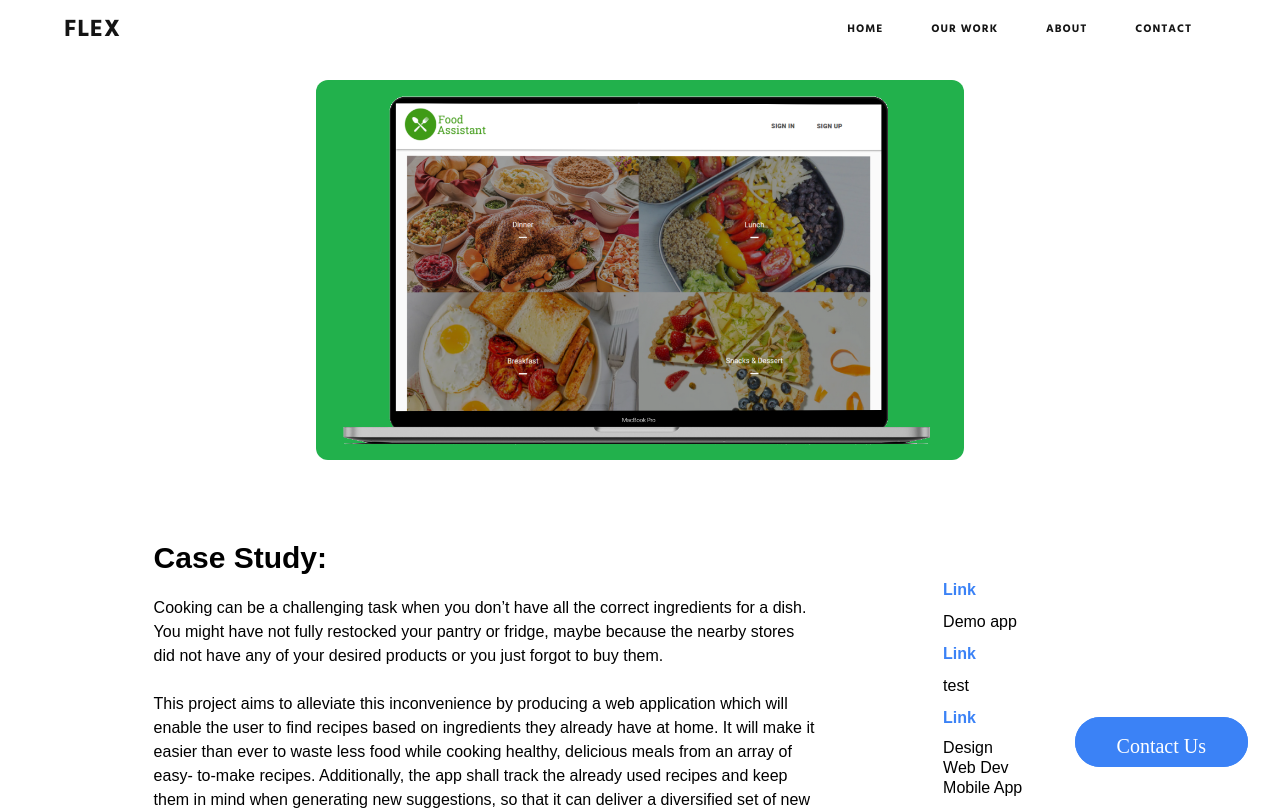
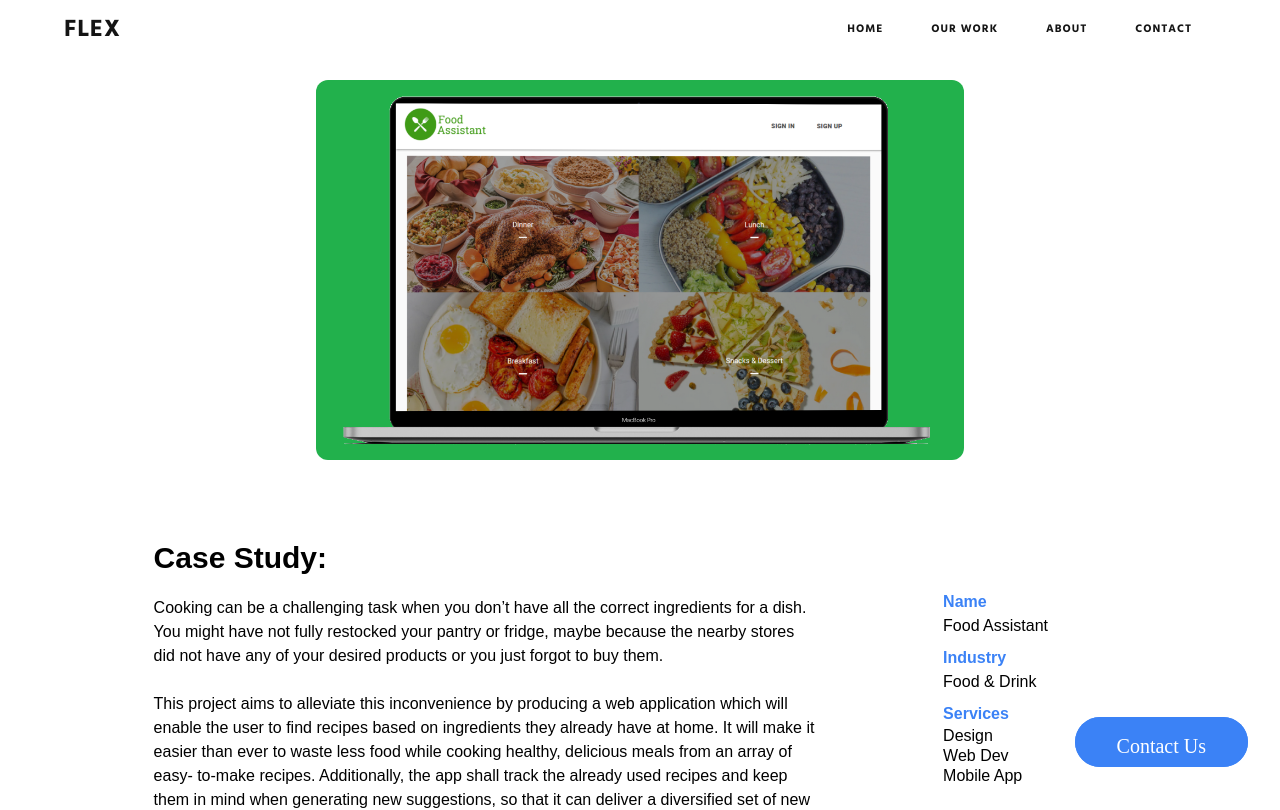
Before and after one commit to PaulGansca/Flex, a React (Vite) app: page /our-work/project-2 in a window 1280 px wide. Shown: the top 810 px of the page. Built offline with nearby package versions, Linux system fonts and the light colour scheme; a web font is replaced by a local one.

Commit message:
small adjustments

```diff
--- a/src/pages/ProjectOne.tsx
+++ b/src/pages/ProjectOne.tsx
@@ -1,11 +1,11 @@
-import BodySculpt from '../assets/BodySculpt.png';
-import WorkoutLogs from '../assets/workoutlogs.jpg';
-import WorkoutPage from '../assets/BodySculpt-2.png';
-import ExercisePage from '../assets/ExercisePage.jpg';
-import AccountPage from '../assets/accountpage.jpg';
-import useLoadAnimation from '../hooks/useLoadAnimation';
-import Table from '../components/project-one/table';
-import SlideShow, { ProjectImage } from '../components/SlideShow';
+import BodySculpt from "../assets/BodySculpt.png";
+import WorkoutLogs from "../assets/workoutlogs.jpg";
+import WorkoutPage from "../assets/BodySculpt-2.png";
+import ExercisePage from "../assets/ExercisePage.jpg";
+import AccountPage from "../assets/accountpage.jpg";
+import useLoadAnimation from "../hooks/useLoadAnimation";
+import Table from "../components/project-one/table";
+import SlideShow, { ProjectImage } from "../components/SlideShow";
 
 const ProjectOnePage = () => {
   const { loadAnimationOnMount, ref } = useLoadAnimation();
@@ -22,7 +22,7 @@ const ProjectOnePage = () => {
       <div className="max-lg:mx-0 bg-white relative text-black">
         <div
           className={`flex lg:px-[12%] px-[7.5%] justify-around sm:justify-start items-start flex-wrap ${
-            loadAnimationOnMount ? 'mounted' : 'first-render'
+            loadAnimationOnMount ? "mounted" : "first-render"
           }`}
         >
           <img className="mx-auto max-h-[60vh] rounded-lg" src={BodySculpt} />
@@ -171,14 +171,15 @@ const ProjectOnePage = () => {
                   digital experiences.
                 </p>
                 <p>
-                  Ready to embark on your own digital transformation journey?{' '}
+                  Ready to embark on your own digital transformation journey?{" "}
                   <a href="contact.html">Contact us today</a>, and let's make
                   your vision a reality.
                 </p>
               </section>
             </div>
-            <div className="flex flex-col gap-2 w-full max-md:mt-10 self-start">
-              <p className=" font-bold text-blue-500 ">Link</p>
+            <div className="flex flex-col gap-2 w-full max-md:mt-10 self-start max-md:flex-row max-md:gap-3">
+              <div>
+                <p className=" font-bold text-blue-500 ">Name</p>
                 <a
                   className="cursor-pointer"
                   target="_blank"
@@ -186,12 +187,17 @@ const ProjectOnePage = () => {
                 >
                   BodySculpt
                 </a>
-              <p className=" font-bold text-blue-500 ">Indurstry</p>
-              <p>Fitness</p>
+              </div>
+              <div>
+                <p className=" font-bold text-blue-500 ">Industry</p>
+                <p>Health & Fitness</p>
+              </div>
+              <div>
                 <p className="font-bold text-blue-500 ">Services</p>
                 <div className="leading-[20px]">
                   <p className="font-medium">Design</p>
                   <p className="font-medium">Web Dev</p>
+                </div>
               </div>
             </div>
           </div>
--- a/src/pages/ProjectThree.tsx
+++ b/src/pages/ProjectThree.tsx
@@ -66,14 +66,22 @@ const ProjectThreePage = () => {
                 essence of local nightlife.
               </p>
             </div>
-            <div className="flex flex-col gap-2 w-full max-md:mt-10">
-              <p className=" font-bold text-blue-500 ">Link</p>
-              <p>test</p>
-              <p className="font-bold text-blue-500 ">Link</p>
-              <div className="leading-[20px]">
-                <p className="font-medium">Design</p>
-                <p className="font-medium">Web Dev</p>
-                <p className="font-medium">Mobile App</p>
+            <div className="flex flex-col gap-2 w-full max-md:mt-10 max-md:flex-row max-md:gap-3">
+              <div>
+                <p className=" font-bold text-blue-500 ">Name</p>
+                <p>Pub Crawl</p>
+              </div>
+              <div>
+                <p className=" font-bold text-blue-500 ">Industry</p>
+                <p>Travel & Local</p>
+              </div>
+              <div>
+                <p className="font-bold text-blue-500 ">Link</p>
+                <div className="leading-[20px]">
+                  <p className="font-medium">Design</p>
+                  <p className="font-medium">Web Dev</p>
+                  <p className="font-medium">Mobile App</p>
+                </div>
               </div>
             </div>
           </div>
--- a/src/pages/ProjectTwo.tsx
+++ b/src/pages/ProjectTwo.tsx
@@ -51,22 +51,28 @@ const ProjectTwoPage = () => {
                 diversified set of new recipes that will fulfil the user’s needs
               </p>
             </div>
-            <div className="flex flex-col gap-2 w-full max-md:mt-10">
-              <p className=" font-bold text-blue-500 ">Link</p>
+            <div className="flex flex-col gap-2 w-full max-md:mt-10 max-md:flex-row max-md:gap-3">
+              <div>
+                <p className=" font-bold text-blue-500 ">Name</p>
                 <Link
                   className="cursor-pointer hover:text-blue-700"
                   target="_blank"
                   to="https://food-assistant-29fb3.web.app/"
                 >
-                Demo app
+                  Food Assistant
                 </Link>
-              <p className=" font-bold text-blue-500 ">Link</p>
-              <p>test</p>
-              <p className="font-bold text-blue-500 ">Link</p>
+              </div>
+              <div>
+                <p className=" font-bold text-blue-500 ">Industry</p>
+                <p>Food & Drink</p>
+              </div>
+              <div>
+                <p className="font-bold text-blue-500 ">Services</p>
                 <div className="leading-[20px]">
                   <p className="font-medium">Design</p>
                   <p className="font-medium">Web Dev</p>
                   <p className="font-medium">Mobile App</p>
+                </div>
               </div>
             </div>
           </div>
```
Lines whose indentation alone changed are shown as unchanged.
